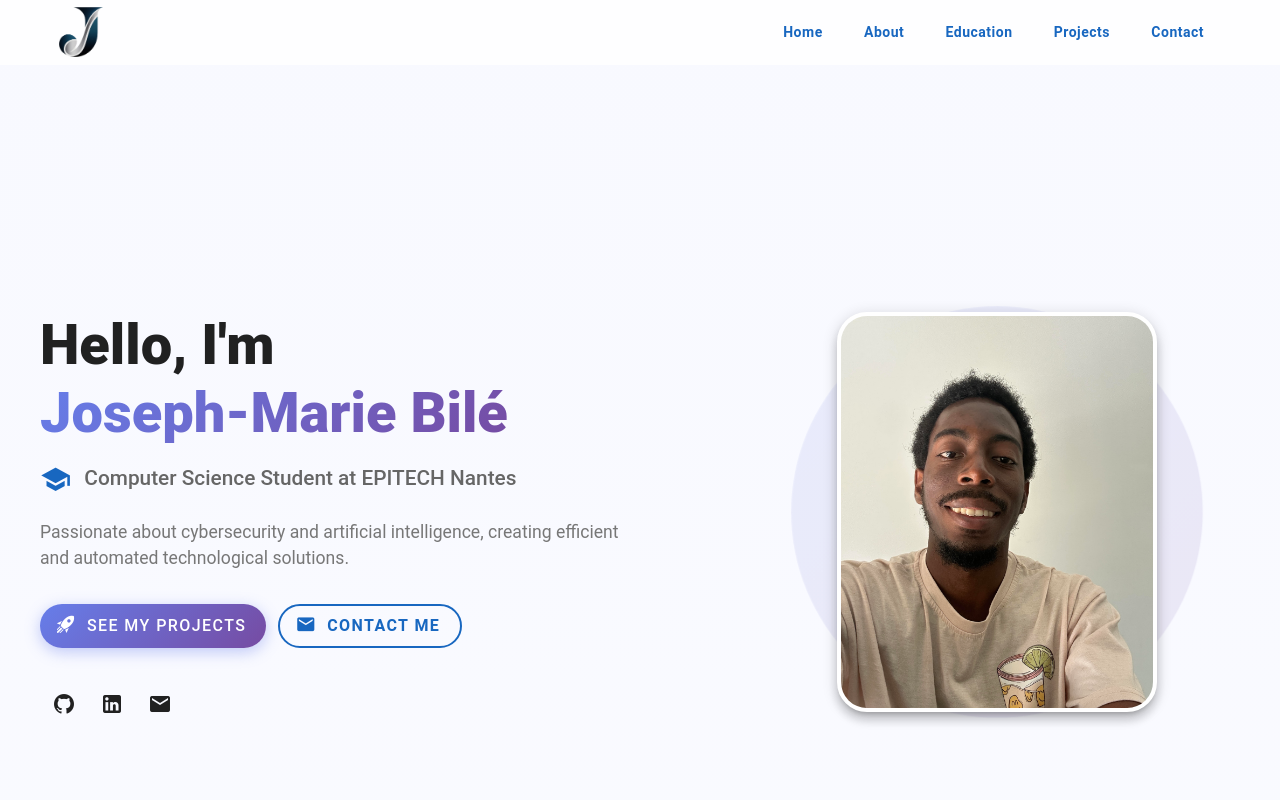
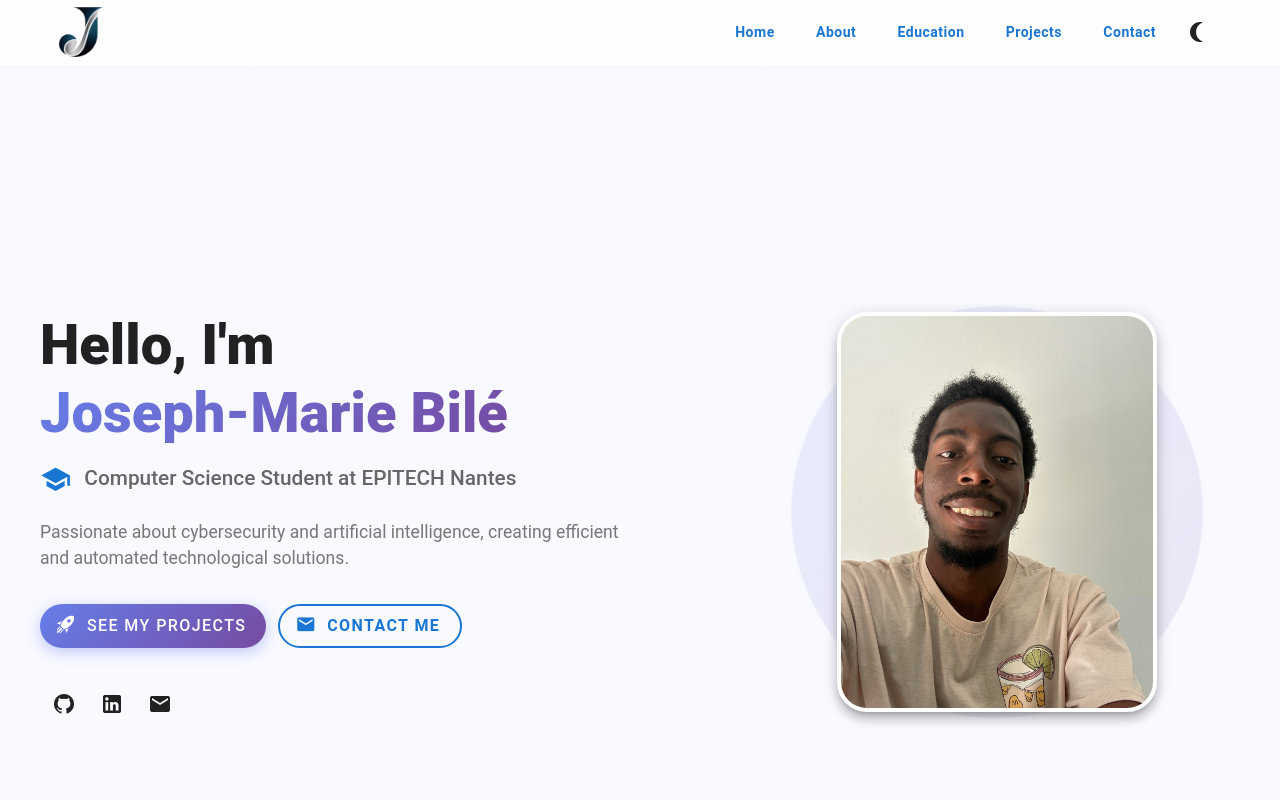
Before and after one commit to Josephgit2025/joseph-portfolio, a Vue app: page / in a window 1280 px wide. Shown: the top 800 px of the page. Built offline with nearby package versions, Linux system fonts and the light colour scheme.

Commit message:
feat : Sombre theme added

```diff
--- a/package.json
+++ b/package.json
@@ -10,7 +10,10 @@
     "dev": "vite",
     "build": "vite build",
     "preview": "vite preview",
-    "deploy": "gh-pages -d dist"
+    "deploy": "gh-pages -d dist",
+    "validate": "bash scripts/validate.sh",
+    "validate:build": "vite build && echo '✅ Build successful'",
+    "validate:deps": "npm audit --audit-level=moderate"
   },
   "dependencies": {
     "@mdi/font": "^7.4.47",
--- a/src/App.vue
+++ b/src/App.vue
@@ -1,10 +1,12 @@
 <template>
-  <v-app>
+  <v-app :theme="isDark ? 'dark' : 'light'">
     <!-- HEADER -->
     <AppHeader
       :logo="Log"
       :menuItems="menuItems"
       @toggle-drawer="drawer = !drawer"
+      @toggle-theme="toggleTheme"
+      :isDark="isDark"
     />
 
     <!-- NAVIGATION DRAWER -->
@@ -42,7 +44,8 @@
 
 
 <script setup>
-import { ref } from "vue";
+import { ref, onMounted } from "vue";
+import { useTheme } from "@/composables/useTheme";
 
 // Components
 import AppHeader from "@/components/AppHeader.vue";
@@ -61,6 +64,13 @@ import { menuItems, skills, education, projects } from "@/data/portfolio";
 import Log from "@/img/Log.png";
 import Josh from "@/img/Josh.jpg";
 
+// Theme
+const { isDark, toggleTheme, loadThemePreference } = useTheme();
+
+onMounted(() => {
+  loadThemePreference();
+});
+
 // State
 const drawer = ref(false);
 </script>
--- a/src/components/AppHeader.vue
+++ b/src/components/AppHeader.vue
@@ -18,7 +18,20 @@
         </v-btn>
       </div>
 
-      <v-app-bar-nav-icon class="d-md-none" @click="$emit('toggle-drawer')" />
+      <div class="d-flex align-center gap-2">
+        <!-- Theme Toggle Button -->
+        <v-btn
+          icon
+          variant="text"
+          @click="$emit('toggle-theme')"
+          :title="isDark ? 'Mode clair' : 'Mode sombre'"
+        >
+          <v-icon>{{ isDark ? 'mdi-white-balance-sunny' : 'mdi-moon-waning-crescent' }}</v-icon>
+        </v-btn>
+
+        <!-- Mobile Menu Button -->
+        <v-app-bar-nav-icon class="d-md-none" @click="$emit('toggle-drawer')" />
+      </div>
     </v-container>
   </v-app-bar>
 </template>
@@ -35,10 +48,14 @@ defineProps({
   menuItems: {
     type: Array,
     required: true
+  },
+  isDark: {
+    type: Boolean,
+    default: false
   }
 });
 
-const emit = defineEmits(['toggle-drawer']);
+const emit = defineEmits(['toggle-drawer', 'toggle-theme']);
 </script>
 
 
@@ -49,6 +66,12 @@ const emit = defineEmits(['toggle-drawer']);
   background: rgba(255, 255, 255, 0.8) !important;
   backdrop-filter: blur(10px);
   border-bottom: 1px solid rgba(255, 255, 255, 0.2);
+  transition: background-color 0.3s ease;
+}
+
+:deep(.v-app--dark) .glass-header {
+  background: rgba(30, 30, 30, 0.8) !important;
+  border-bottom-color: rgba(255, 255, 255, 0.1);
 }
 
 .nav-btn {
@@ -61,4 +84,8 @@ const emit = defineEmits(['toggle-drawer']);
 .nav-btn:hover {
   transform: translateY(-2px);
 }
+
+.gap-2 {
+  gap: 0.5rem;
+}
 </style>
--- /dev/null
+++ b/src/composables/useTheme.js
@@ -0,0 +1,37 @@
+import { ref, watch } from 'vue'
+
+const isDark = ref(false)
+
+// Charger la préférence sauvegardée
+const loadThemePreference = () => {
+  const saved = localStorage.getItem('portfolio-theme')
+  if (saved) {
+    isDark.value = saved === 'dark'
+  } else {
+    // Utiliser la préférence système par défaut
+    isDark.value = window.matchMedia('(prefers-color-scheme: dark)').matches
+  }
+}
+
+// Sauvegarder quand le thème change
+const saveThemePreference = () => {
+  localStorage.setItem('portfolio-theme', isDark.value ? 'dark' : 'light')
+}
+
+export const useTheme = () => {
+  // Charger au premier appel
+  if (!localStorage.getItem('portfolio-theme') && !isDark.value) {
+    loadThemePreference()
+  }
+
+  const toggleTheme = () => {
+    isDark.value = !isDark.value
+    saveThemePreference()
+  }
+
+  return {
+    isDark,
+    toggleTheme,
+    loadThemePreference
+  }
+}
--- a/src/main.js
+++ b/src/main.js
@@ -16,6 +16,27 @@ import '@/assets/main.css'
 const vuetify = createVuetify({
   components,
   directives,
+  theme: {
+    defaultTheme: 'light',
+    themes: {
+      light: {
+        colors: {
+          primary: '#1976D2',
+          secondary: '#42A5F5',
+          surface: '#FFFFFF',
+          background: '#F5F5F5',
+        }
+      },
+      dark: {
+        colors: {
+          primary: '#42A5F5',
+          secondary: '#1976D2',
+          surface: '#1E1E1E',
+          background: '#121212',
+        }
+      }
+    }
+  }
 })
 
 createApp(App).use(vuetify).mount('#app')
```
